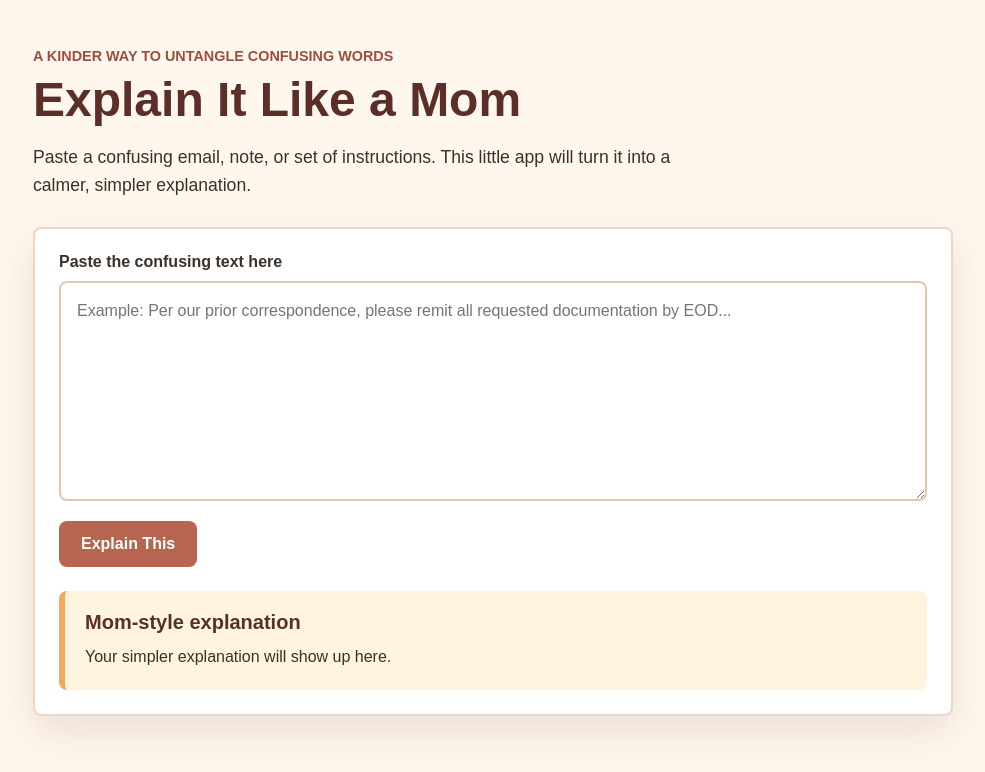
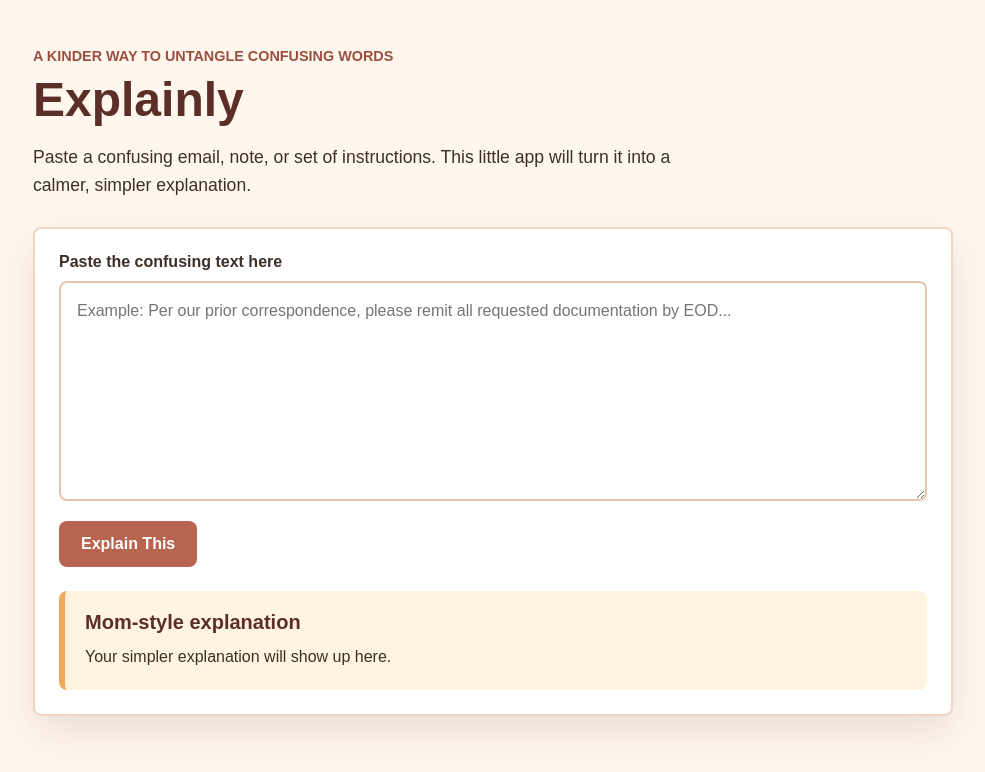
Before and after one commit to ChelseaP100/Explainly, a plain HTML site: page index.html in a window 1280 px wide. Shown: the whole page, without its empty margins (147-1132 px from the left). Drawn offline with Linux system fonts and the light colour scheme.

Commit message:
Update index.html

```diff
--- a/index.html
+++ b/index.html
@@ -11,7 +11,7 @@
   <main class="app">
     <section class="intro">
       <p class="eyebrow">A kinder way to untangle confusing words</p>
-      <h1>Explain It Like a Mom</h1>
+      <h1>Explainly</h1>
       <p class="subtitle">
         Paste a confusing email, note, or set of instructions. This little app will turn it into a calmer, simpler explanation.
       </p>
```
